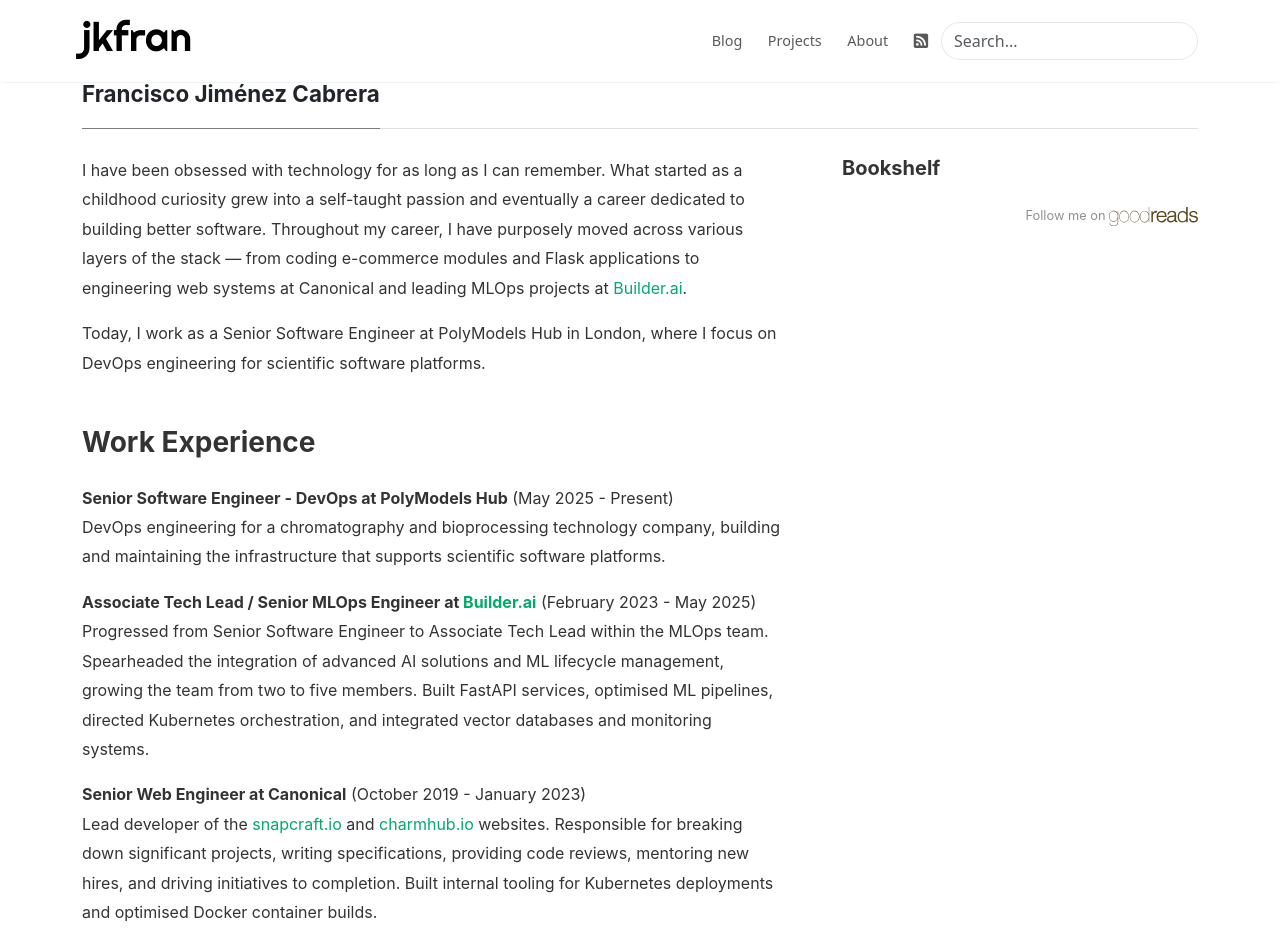
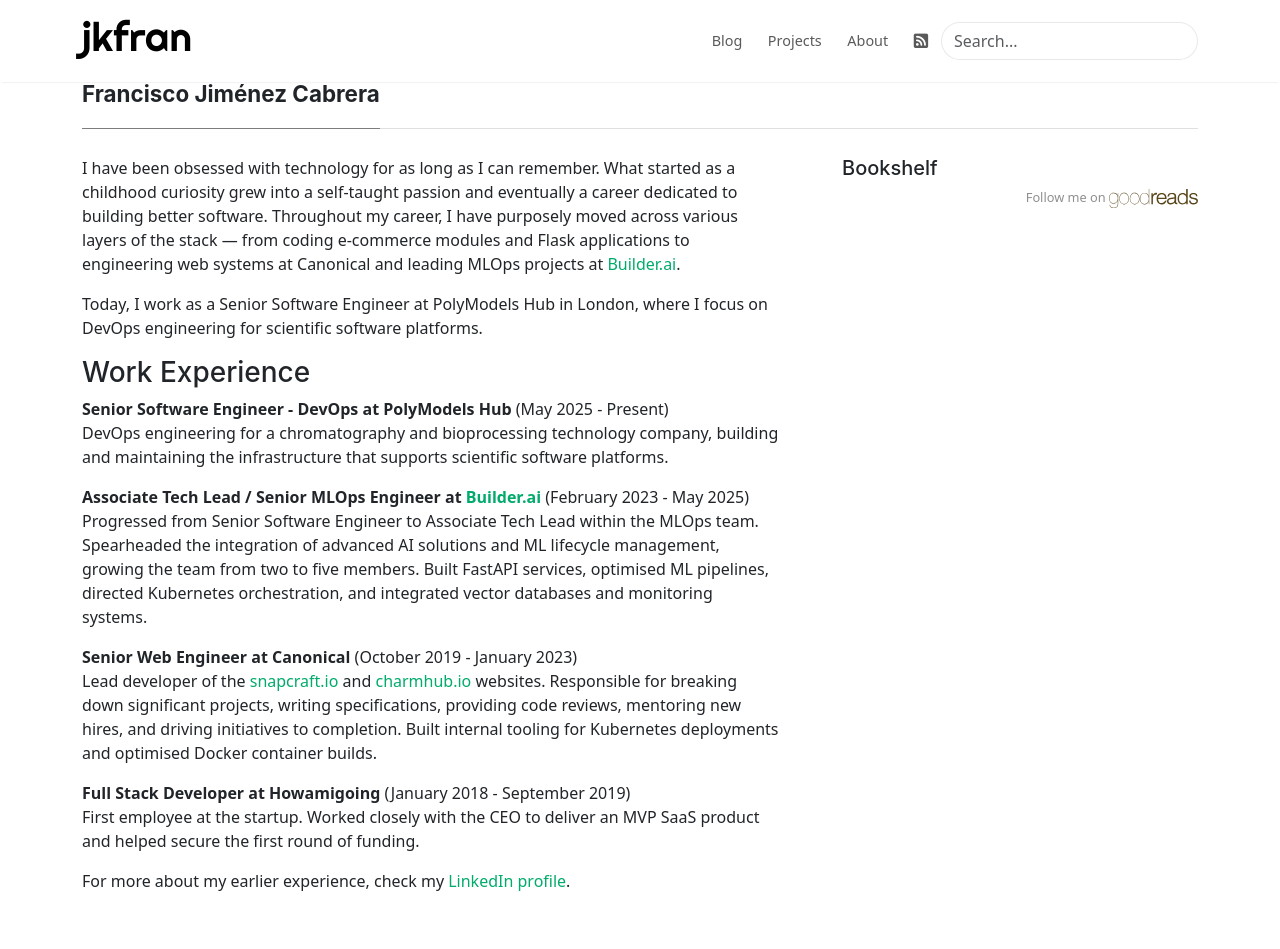
Before and after one commit to jkfran/jkfran.com, a Jekyll site: the page built from _pages/about.md, in a window 1280 px wide and 1400 px high. Shown: the top 949 px of the window. Built offline with Jekyll 4.4.1, drawn with Linux system fonts in a browser that asks for light colours.

Commit message:
Refactor page layout: separate page-content from article-post
Replace the raw_content hack with a proper fix. Page layout now uses
.page-content class instead of .article-post. This keeps blog post
typography (Merriweather, 1.1rem, 1.84 line-height) on posts only,
while pages get clean system font styling. Any new page works without
special flags.

```diff
--- a/_layouts/page.html
+++ b/_layouts/page.html
@@ -7,5 +7,5 @@
     <h2><span>{{ page.title }}</span></h2>
   </div>
 
-  <div class="{% unless page.raw_content %}article-post{% endunless %}">{{content}}</div>
+  <div class="page-content">{{content}}</div>
 </section>
--- a/_sass/_post.scss
+++ b/_sass/_post.scss
@@ -65,11 +65,8 @@
   }
 }
 
-// Page layout overrides (about page etc.)
-.layout-page .article-post {
-  font-family:
-    -apple-system, BlinkMacSystemFont, "Segoe UI", Roboto, "Helvetica Neue", Arial, sans-serif,
-    "Apple Color Emoji", "Segoe UI Emoji", "Segoe UI Symbol", "Noto Color Emoji";
+// Page content (about, projects, etc.)
+.page-content {
   font-size: 1rem;
 
   p {
```
Also changed, not shown: _pages/projects.md (+0 -1 lines).
